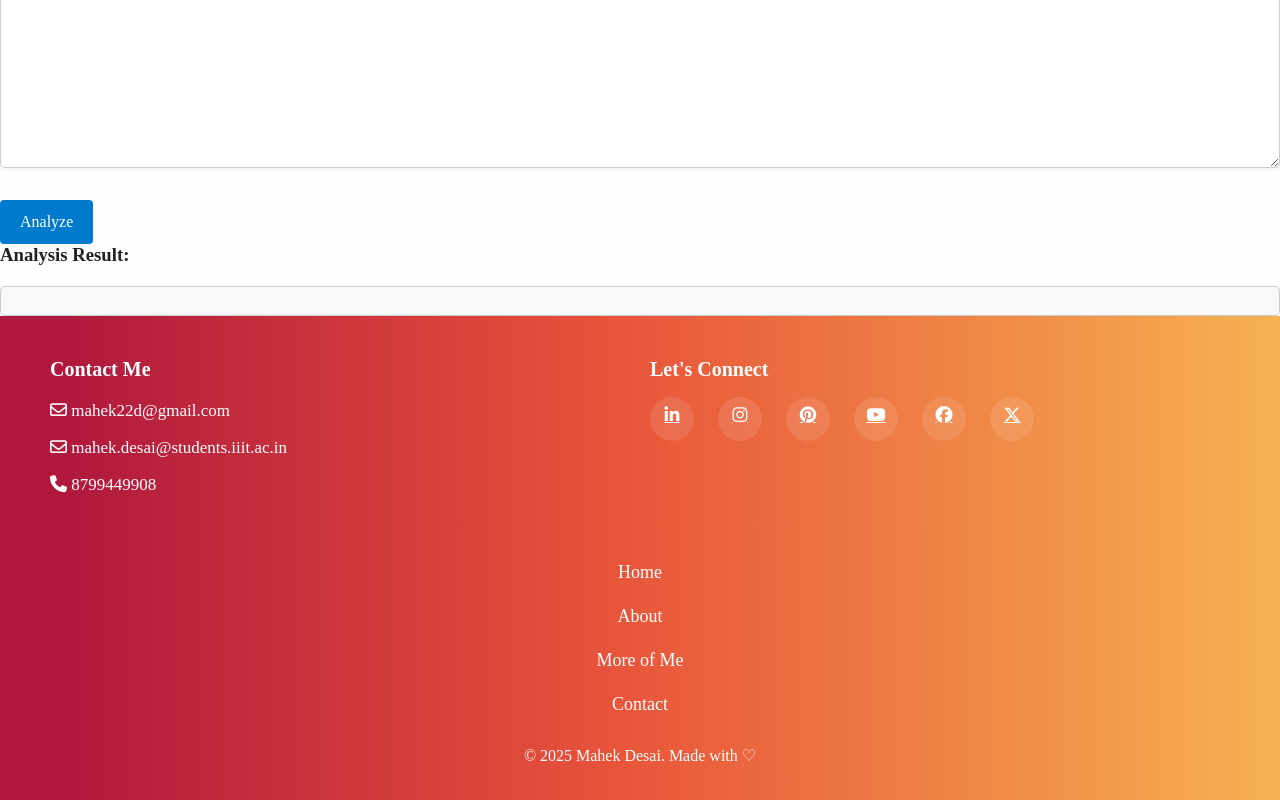
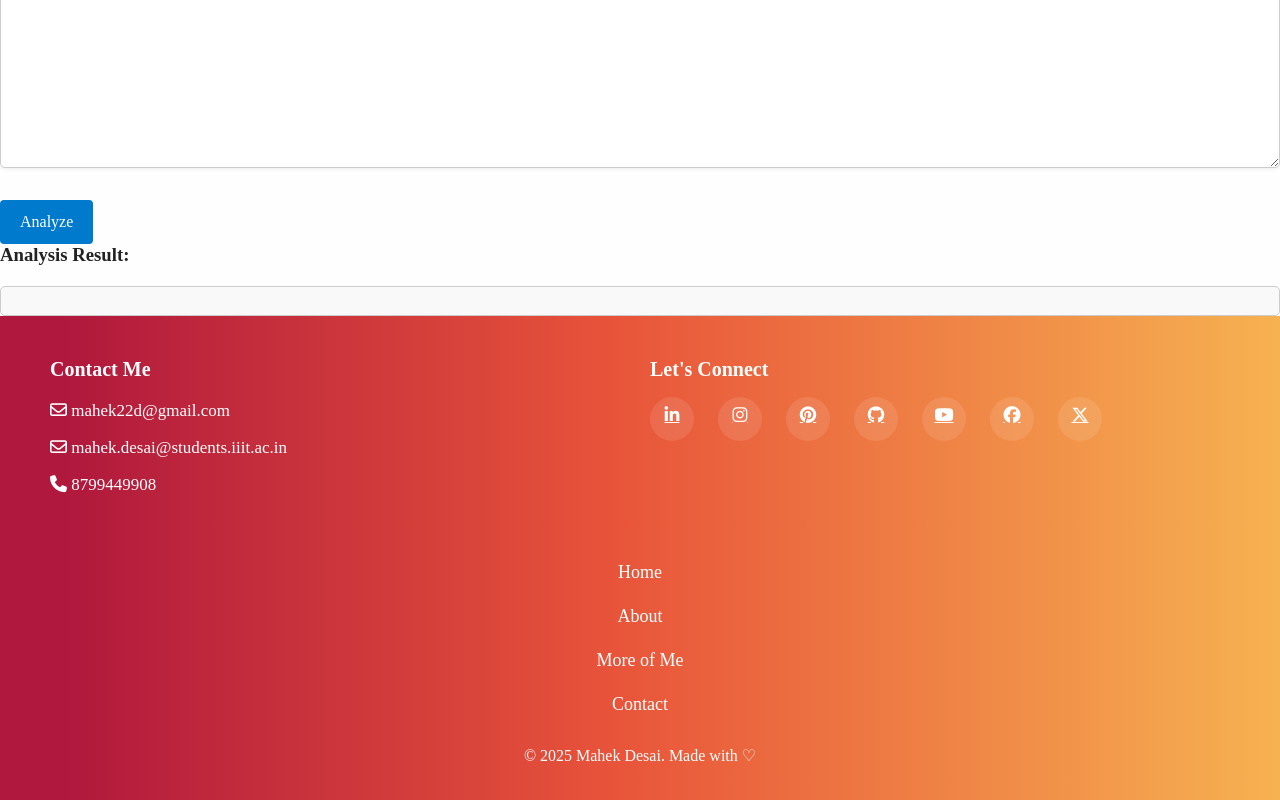
Before and after one commit to flakes22/Portfolio-mahek, a plain HTML site: page index.html in a window 1280 px wide. Shown: the part 4809-5609 px from the top of the page. Drawn offline with nearby package versions, Linux system fonts and the light colour scheme; a script that the page names is missing.

Commit message:
Final Done

```diff
--- a/index.html
+++ b/index.html
@@ -326,13 +326,13 @@
                 <a href="https://www.linkedin.com/in/mahek-desai-18281931a?utm_source=share&utm_campaign=share_via&utm_content=profile&utm_medium=android_app"><i class="fa-brands fa-linkedin-in"></i></a>
                 <a href="https://www.instagram.com/_mahekdesai?igsh=MWZuenoxMjVicXhhZw=="><i class="fa-brands fa-instagram"></i></a>
                 <a href="https://pin.it/2h1qI307o"><i class="fa-brands fa-pinterest"></i></a>
+                <a href="https://github.com/flakes22"><i class="fa-brands fa-github"></i></a>
                 <a href="#"><i class="fa-brands fa-youtube"></i></a>
                 <a href="#"><i class="fa-brands fa-facebook"></i></a>
                 <a href="#"><i class="fa-brands fa-x-twitter"></i></a>
               </div>
             </div>
           </div>
-
           <div class="footer-bottom">
             <div class="footer-links">
               <a href="#Home">Home</a>
```
